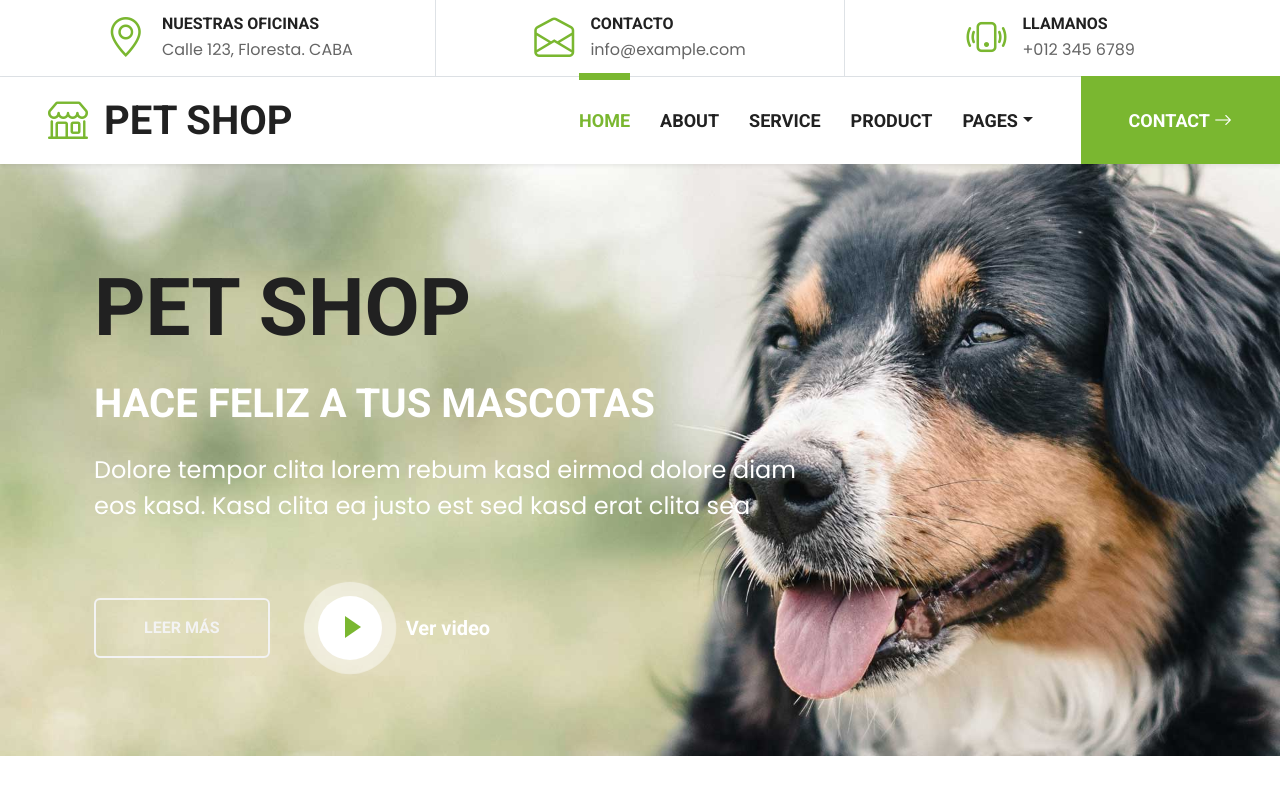
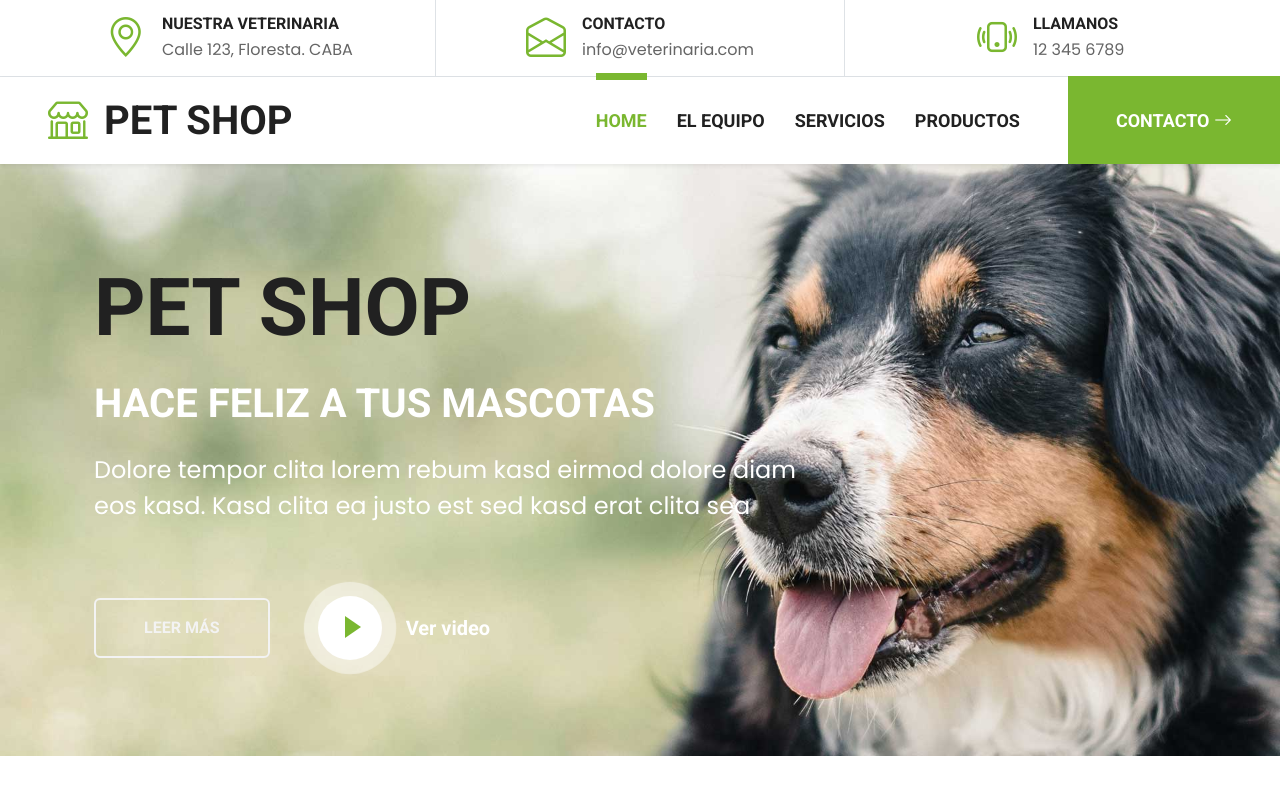
Before and after one commit to NatachaVergara/pet-shop-template, a React (Create React App) app: page / in a window 1280 px wide. Shown: the top 800 px of the page. Built offline with nearby package versions, Linux system fonts and the light colour scheme.

Commit message:
actualizando el header

```diff
--- a/src/Components/Header/Navbar.js
+++ b/src/Components/Header/Navbar.js
@@ -13,10 +13,10 @@ const Navbar = () => {
             <div className="collapse navbar-collapse" id="navbarCollapse">
                 <div className="navbar-nav ms-auto py-0">
                     <a href="index.html" className="nav-item nav-link active">Home</a>
-                    <a href="about.html" className="nav-item nav-link">About</a>
-                    <a href="service.html" className="nav-item nav-link">Service</a>
-                    <a href="product.html" className="nav-item nav-link">Product</a>
-                    <div className="nav-item dropdown">
+                    <a href="about.html" className="nav-item nav-link">El equipo</a>
+                    <a href="service.html" className="nav-item nav-link">Servicios</a>
+                    <a href="product.html" className="nav-item nav-link">Productos</a>
+                    {/* <div className="nav-item dropdown">
                         <a href="index.html" className="nav-link dropdown-toggle" data-bs-toggle="dropdown">Pages</a>
                         <div className="dropdown-menu m-0">
                             <a href="price.html" className="dropdown-item">Pricing Plan</a>
@@ -25,8 +25,8 @@ const Navbar = () => {
                             <a href="blog.html" className="dropdown-item">Blog Grid</a>
                             <a href="detail.html" className="dropdown-item">Blog Detail</a>
                         </div>
-                    </div>
-                    <a href="contact.html" className="nav-item nav-link nav-contact bg-primary text-white px-5 ms-lg-5">Contact <i className="bi bi-arrow-right"></i></a>
+                    </div> */}
+                    <a href="contact.html" className="nav-item nav-link nav-contact bg-primary text-white px-5 ms-lg-5">Contacto <i className="bi bi-arrow-right"></i></a>
                 </div>
             </div>
         </nav>
--- a/src/Components/Header/TopBar.js
+++ b/src/Components/Header/TopBar.js
@@ -9,7 +9,7 @@ const TopBar = () => {
                     <div className="d-inline-flex align-items-center">
                         <i className="bi bi-geo-alt fs-1 text-primary me-3"></i>
                         <div className="text-start">
-                        <h6 className="text-uppercase mb-1">Nuestras Oficinas</h6>
+                            <h6 className="text-uppercase mb-1">Nuestra Veterinaria</h6>
                             <span>Calle 123, Floresta. CABA</span>
                         </div>
                     </div>
@@ -19,7 +19,7 @@ const TopBar = () => {
                         <i className="bi bi-envelope-open fs-1 text-primary me-3"></i>
                         <div className="text-start">
                             <h6 className="text-uppercase mb-1">Contacto</h6>
-                        <span>info@example.com</span>
+                            <span>info@veterinaria.com</span>
                         </div>
                     </div>
                 </div>
@@ -28,7 +28,7 @@ const TopBar = () => {
                         <i className="bi bi-phone-vibrate fs-1 text-primary me-3"></i>
                         <div className="text-start">
                             <h6 className="text-uppercase mb-1">Llamanos</h6>
-                        <span>+012 345 6789</span>
+                            <span>12 345 6789</span>
                         </div>
                     </div>
                 </div>
```
Lines whose indentation alone changed are shown as unchanged.
